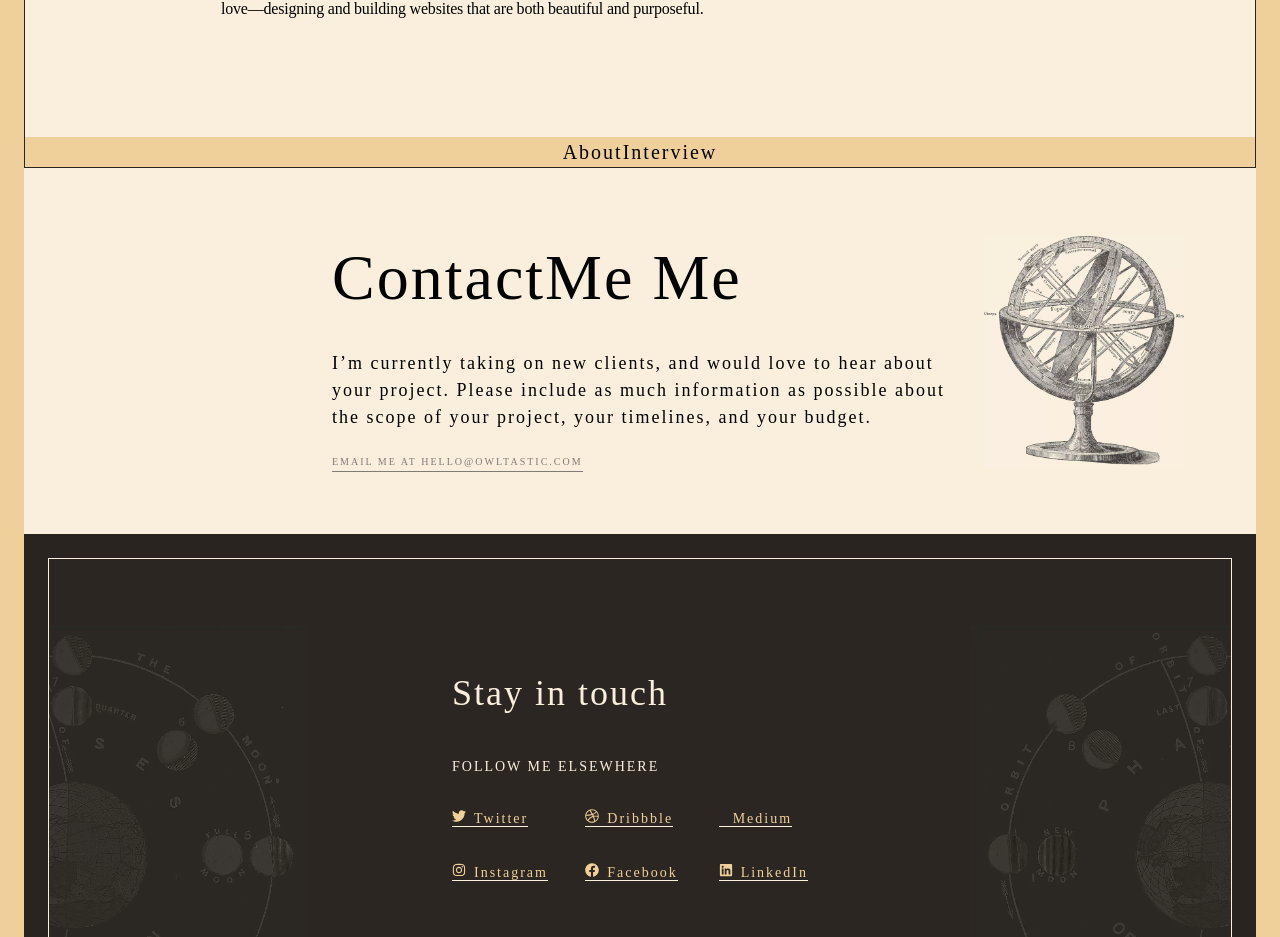
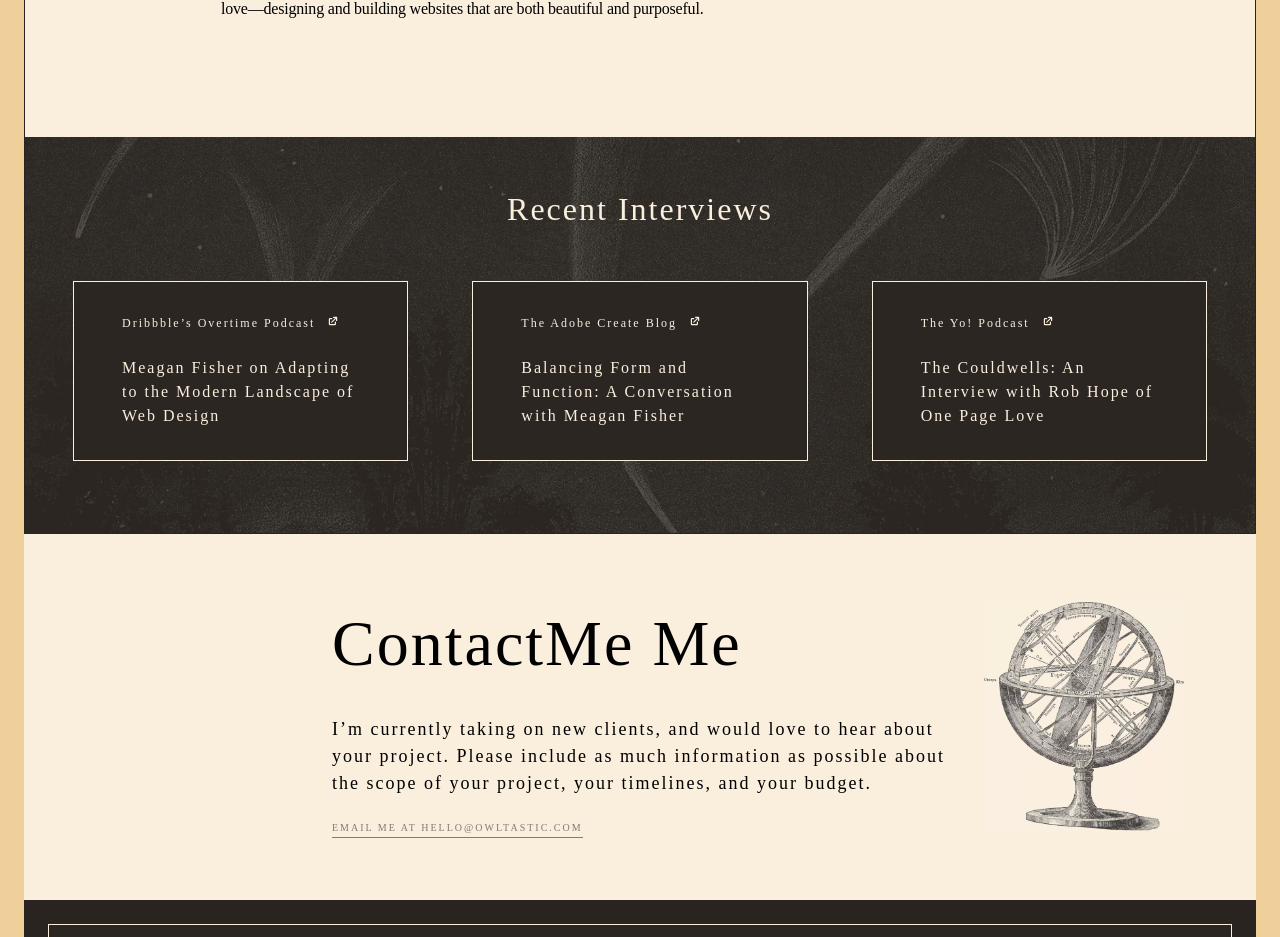
Before and after one commit to mediumryan/owltastic, a React (Create React App) app: page /about in a window 1280 px wide. Shown: the part 1340-2277 px from the top of the page. Built offline with nearby package versions, Linux system fonts and the light colour scheme; some icons are missing; a web font is replaced by a local one.

Commit message:
[Update] The About page is done

```diff
--- a/src/Components/About/AboutInterview.jsx
+++ b/src/Components/About/AboutInterview.jsx
@@ -1,5 +1,38 @@
 import React from 'react';
+import {
+    AboutContents,
+    AboutInner,
+    AboutItem,
+    AboutOuter,
+    AboutTitle,
+} from '../Home/About/About';
+import { HiExternalLink } from 'react-icons/hi';
+import { useRecoilValue } from 'recoil';
+import { aboutState } from '../../atom';
 
 export default function AboutInterview() {
-    return <div>AboutInterview</div>;
+    const aboutItem = useRecoilValue(aboutState);
+
+    return (
+        <AboutOuter>
+            <AboutInner>
+                <AboutTitle>Recent Interviews</AboutTitle>
+                <AboutContents>
+                    {aboutItem.slice(0, 3).map((item) => {
+                        return (
+                            <AboutItem>
+                                <a href={item.url}>
+                                    <p>
+                                        {item.title}
+                                        <HiExternalLink />
+                                    </p>
+                                    <h3>{item.content}</h3>
+                                </a>
+                            </AboutItem>
+                        );
+                    })}
+                </AboutContents>
+            </AboutInner>
+        </AboutOuter>
+    );
 }
--- a/src/Components/Home/About/About.jsx
+++ b/src/Components/Home/About/About.jsx
@@ -4,13 +4,13 @@ import { useRecoilValue } from 'recoil';
 import { aboutState } from '../../../atom';
 import { HiExternalLink } from 'react-icons/hi';
 
-const AboutOuter = styled.section`
+export const AboutOuter = styled.section`
     background: url(${aboutBg}) center no-repeat;
     background-size: cover;
     width: 100%;
 `;
 
-const AboutInner = styled.div`
+export const AboutInner = styled.div`
     display: flex;
     flex-direction: column;
     align-items: center;
@@ -18,20 +18,20 @@ const AboutInner = styled.div`
     padding: 48px 24px;
 `;
 
-const AboutTitle = styled.h1`
+export const AboutTitle = styled.h1`
     font-size: 32px;
     color: var(--primary-100);
     margin-bottom: 24px;
 `;
 
-const AboutContents = styled.ul`
+export const AboutContents = styled.ul`
     display: grid;
     grid-template-columns: repeat(3, 1fr);
     grid-template-rows: repeat(1, 1fr);
     grid-column-gap: 1rem;
 `;
 
-const AboutItem = styled.li`
+export const AboutItem = styled.li`
     border: 1px solid var(--primary-100);
     padding: 2rem 3rem;
     background-color: var(--brown-100);
```
